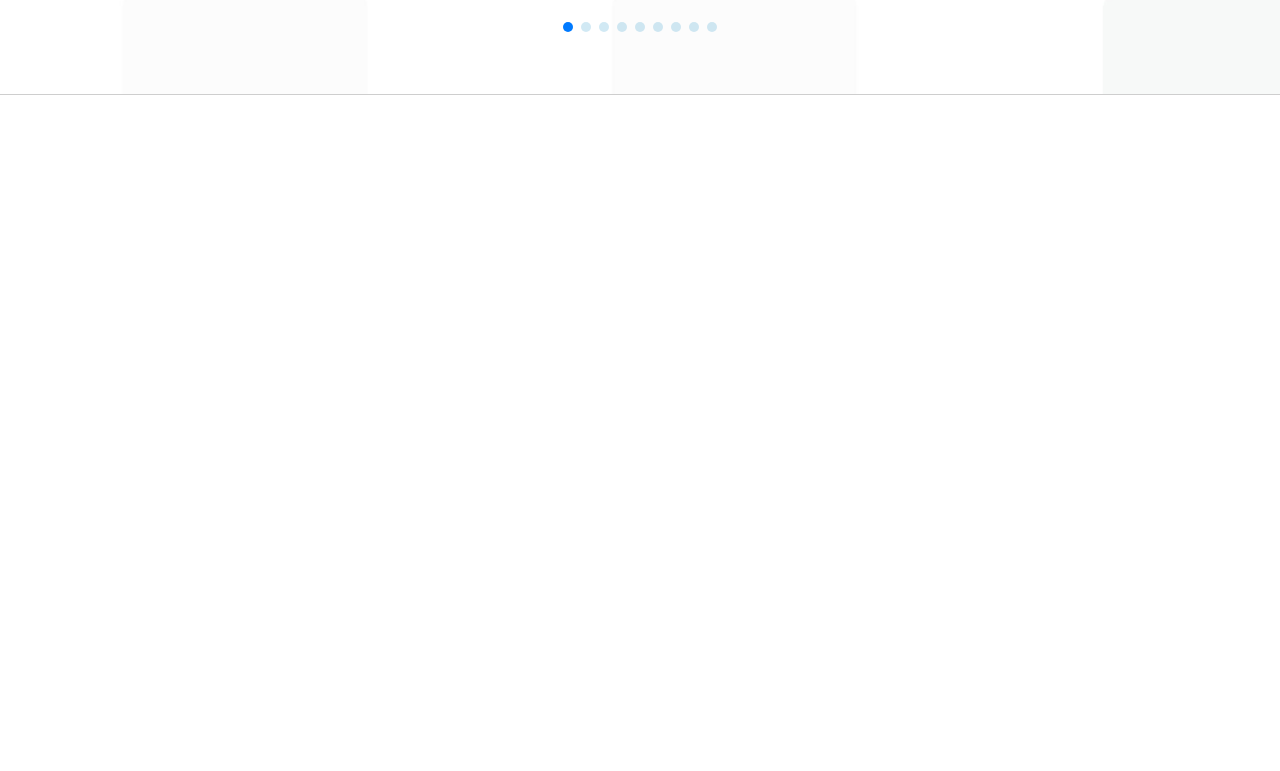
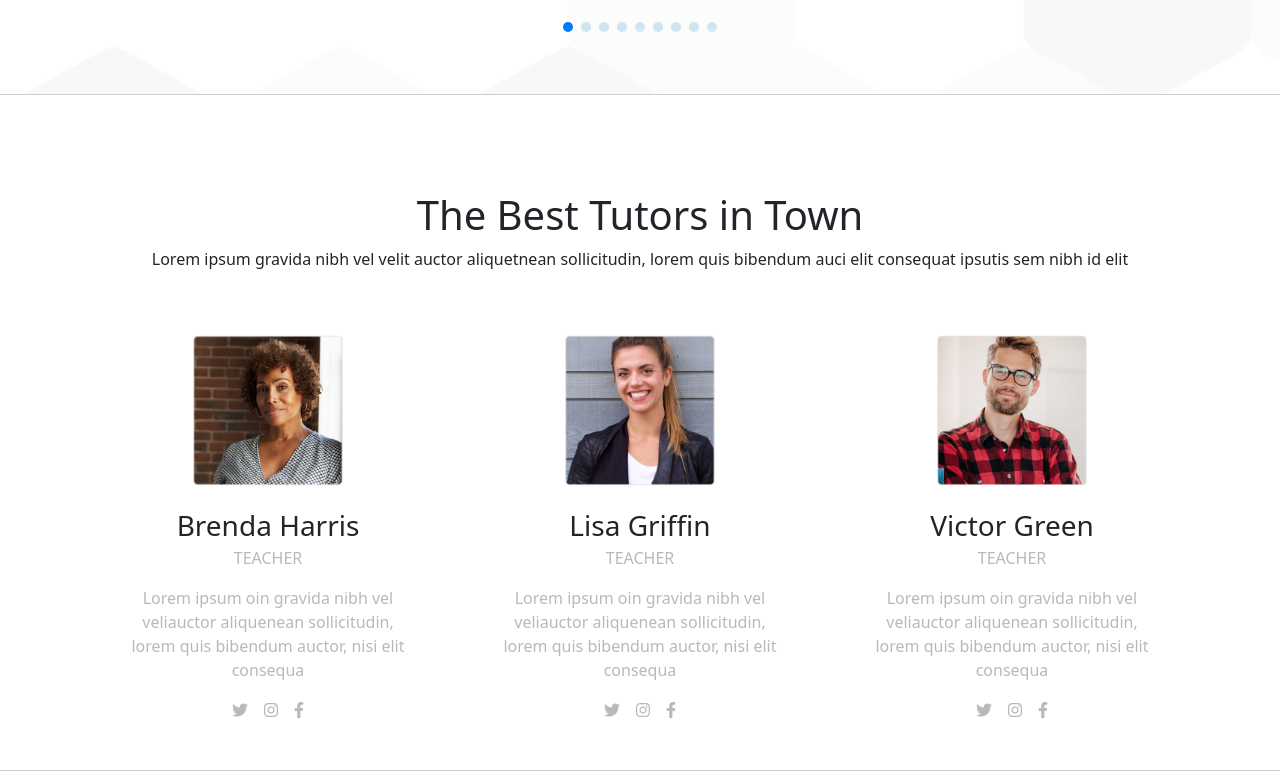
Before and after one commit to Hycarus/proj-html-vuejs, a Vue app: page / in a window 1280 px wide. Shown: the part 4008-4779 px from the top of the page. Before the commit the page ends 4103 px from the top, so only its background shows below. Built offline with nearby package versions, Linux system fonts and the light colour scheme.

Commit message:
added section 6

```diff
--- a/src/App.vue
+++ b/src/App.vue
@@ -1,4 +1,5 @@
 <template>
+  <body>
     <header class="position-fixed w-100" :class="{ 'my-bg-white': store.scrolled }">
       <HeaderComponent />
     </header>
@@ -15,7 +16,8 @@
             <div class="w-50">
               <h2>The Trusted Name for In-Home Tutoring.</h2>
               <p class="my-text-dark-grey">
-              Lorem ipsum gravida nibh vel velit auctor aliquetnean sollicitudin, lorem quis bibendum auci elit consequat
+                Lorem ipsum gravida nibh vel velit auctor aliquetnean sollicitudin, lorem quis bibendum auci elit
+                consequat
                 ipsutis sem nibh id eis sed odio sit amet nibh vulputate cursus mauris.
               </p>
               <p>
@@ -94,14 +96,31 @@
               <CardSliderComponent :description="element.description" :category="element.category" :name="element.name"
                 :role="element.role" :price="element.price" :image="element.img" />
             </swiper-slide>
-          <!-- <div class="my-pagination"></div> -->
           </swiper>
         </div>
       </section>
+      <section id="section6">
+        <div class="container py-5">
+          <div class="text-center py-5">
+            <h1>The Best Tutors in Town</h1>
+            <p>Lorem ipsum gravida nibh vel velit auctor aliquetnean sollicitudin, lorem quis bibendum auci elit consequat
+              ipsutis sem nibh id elit</p>
+          </div>
+          <div class="d-flex justify-content-between align-items-center ">
+            <CardSection6 v-for="person in store.section6Card" :image="person.img" :name="person.name" :role="person.role"
+              :description="person.description" />
+          </div>
+        </div>
+      </section>
+      <section id="section7">
+
+      </section>
     </main>
+  </body>
 </template>
 
 <script>
+import CardSection6 from './components/CardSection6.vue';
 import { Swiper, SwiperSlide } from 'swiper/vue';
 import 'swiper/scss';
 import 'swiper/scss/pagination';
@@ -124,6 +143,7 @@ export default {
     CardSliderComponent,
     Swiper,
     SwiperSlide,
+    CardSection6,
   },
   data() {
     return {
@@ -160,6 +180,12 @@ export default {
 
 <style lang="scss" scoped>
 @use './assets/styles/partials/_variables.scss' as *;
+
+body {
+  background-image: url('/images/page-background-img.png');
+  background-repeat: repeat;
+  background-size: contain;
+}
 
 .my-text-white {
   color: $text_white;
@@ -200,6 +226,10 @@ header {
   height: 700px;
 }
 
+#section4 {
+  background-color: $bg_white;
+}
+
 .pallino {
   width: 12px;
   height: 12px;
@@ -236,9 +266,7 @@ header {
 
 #section5 {
   border-top: 1px solid $text_light_grey;
-  background-image: url('/images/page-background-img.png');
-  background-repeat: no-repeat;
-  background-size: cover;
+
   border-bottom: 1px solid $text_light_grey;
 }
 
@@ -261,4 +289,9 @@ header {
   justify-content: center;
   align-items: center;
 }
+
+#section6 {
+  border-bottom: 1px solid $text_light_grey;
+  background-color: $bg_white;
+}
 </style>
--- /dev/null
+++ b/src/components/CardSection6.vue
@@ -0,0 +1,46 @@
+<template>
+    <div class="px-5">
+        <div class="my-card">
+            <img class="w-100" :src="image" :alt="name">
+        </div>
+        <h3 class="text-center m-0 pt-4">{{ name }}</h3>
+        <div class="text-center pt-1 pb-3 text-uppercase my-text-grey">{{ role }}</div>
+        <p class="text-center my-text-grey">{{ description }}</p>
+        <div class="text-center my-text-grey">
+            <i class="fa-brands fa-twitter px-2 "></i>
+            <i class="fa-brands fa-instagram px-2 "></i>
+            <i class="fa-brands fa-facebook-f px-2 "></i>
+        </div>
+    </div>
+</template>
+
+<script>
+export default {
+    name: 'CardSection6',
+    props: {
+        image: String,
+        name: String,
+        role: String,
+        description: String,
+    }
+}
+</script>
+
+<style lang="scss" scoped>
+@use '../assets/styles/partials/_variables.scss' as *;
+
+.my-card {
+    width: 150px;
+    height: 150px;
+    margin: 0 auto;
+}
+
+.my-text-grey {
+    color: $text_grey;
+}
+
+i:hover {
+    color: $text_light_blue;
+    cursor: pointer;
+}
+</style>
--- a/src/components/CardSliderComponent.vue
+++ b/src/components/CardSliderComponent.vue
@@ -45,6 +45,7 @@ export default {
 
 .my-border {
     border: 1px solid $text_light_grey;
+    background-color: $bg_white;
 }
 
 .my-text-white {
--- a/src/data/store.js
+++ b/src/data/store.js
@@ -735,5 +735,25 @@ export const store = reactive({
             category: 'Business',
             price: '$40'
         },
+    ],
+    section6Card: [
+        {
+            img: '/images/h5-team-member-1.jpg',
+            name: 'Brenda Harris',
+            role: 'Teacher',
+            description: 'Lorem ipsum oin gravida nibh vel veliauctor aliquenean sollicitudin, lorem quis bibendum auctor, nisi elit consequa',
+        },
+        {
+            img: '/images/h5-team-member-2.jpg',
+            name: 'Lisa Griffin',
+            role: 'Teacher',
+            description: 'Lorem ipsum oin gravida nibh vel veliauctor aliquenean sollicitudin, lorem quis bibendum auctor, nisi elit consequa',
+        },
+        {
+            img: '/images/h5-team-member-3.jpg',
+            name: 'Victor Green',
+            role: 'Teacher',
+            description: 'Lorem ipsum oin gravida nibh vel veliauctor aliquenean sollicitudin, lorem quis bibendum auctor, nisi elit consequa',
+        },
     ]
 })
```
Lines whose indentation alone changed are shown as unchanged.
